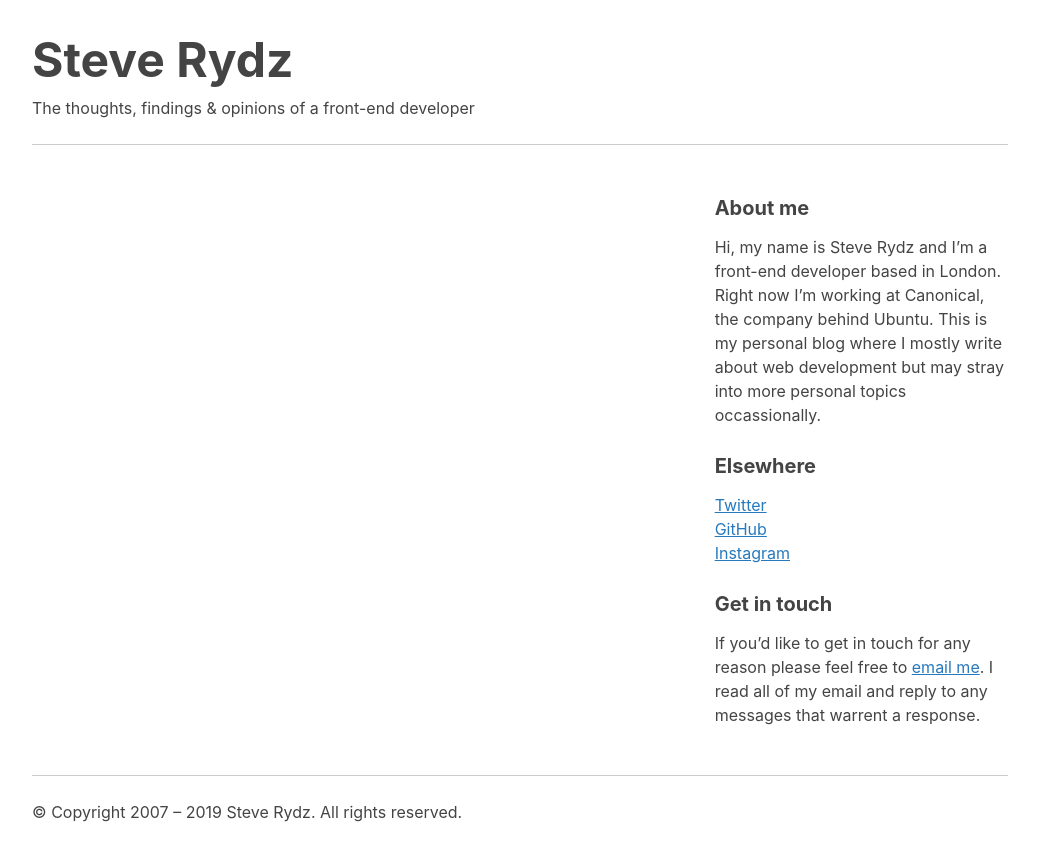
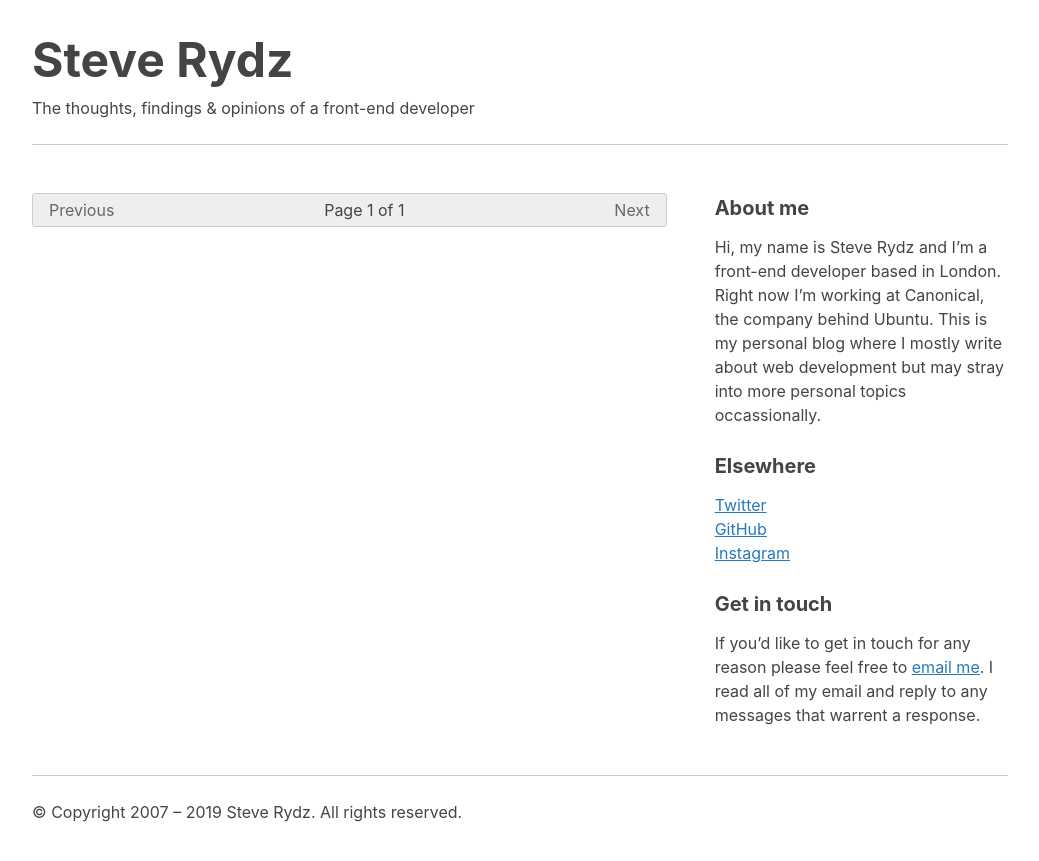
Before and after one commit to steverydz/steverydz.github.io, a Jekyll site: the page built from index.html, in a window 1280 px wide. Shown: the top 861 px of the page, without its empty margins (120-1159 px from the left). Built offline with Jekyll 4.4.1, drawn with Linux system fonts in a browser that asks for light colours; the list of posts is cut into pages by our own code.

Commit message:
Add pagination

```diff
--- /dev/null
+++ b/Gemfile
@@ -0,0 +1,4 @@
+source 'https://rubygems.org'
+
+gem 'jekyll'
+gem 'jekyll-paginate'
--- a/_config.yml
+++ b/_config.yml
@@ -1,8 +1,12 @@
 title: Steve Rydz
 description: The thoughts, findings & opinions of a front-end developer
 baseurl: ""
+paginate: 5
+paginate_path: "/page/:num/"
 twitter_username: steverydz
 github_username: steverydz
 sass:
   sass_dir: _scss
   style: compressed
+plugins:
+  - jekyll-paginate
--- /dev/null
+++ b/_scss/_pagination.scss
@@ -0,0 +1,8 @@
+.pagination {
+  background-color: #eee;
+  border: 1px solid #ccc;
+  border-radius: 3px;
+  display: flex;
+  justify-content: space-between;
+  padding: 0.25rem 1rem;
+}
--- a/_scss/_utils.scss
+++ b/_scss/_utils.scss
@@ -1,3 +1,7 @@
 .list-unstyled {
   list-style: none;
 }
+
+.disabled-link {
+  color: #666;
+}
--- a/css/main.scss
+++ b/css/main.scss
@@ -7,4 +7,5 @@
 @import "header";
 @import "footer";
 @import "article";
+@import "pagination";
 @import "utils";
--- a/index.html
+++ b/index.html
@@ -3,7 +3,7 @@ layout: default
 title: Home
 ---
 
-{% for post in site.posts %}
+{% for post in paginator.posts %}
   <article class="blog-post">
     <h2 class="blog-post__title">
       <a href="{{ post.url }}">
@@ -26,3 +26,19 @@ title: Home
     </div>
   </article>
 {% endfor %}
+
+<div class="pagination">
+  {% if paginator.previous_page %}
+  <a href="{{ paginator.previous_page_path }}">Previous</a>
+  {% else %}
+  <span class="disabled-link">Previous</span>
+  {% endif %}
+
+  <span>Page {{ paginator.page }} of {{ paginator.total_pages }}</span>
+
+  {% if paginator.next_page %}
+  <a href="{{ paginator.next_page_path }}">Next</a>
+  {% else %}
+  <span class="disabled-link">Next</span>
+  {% endif %}
+</div>
```
Also changed, not shown: Gemfile.lock (added).
